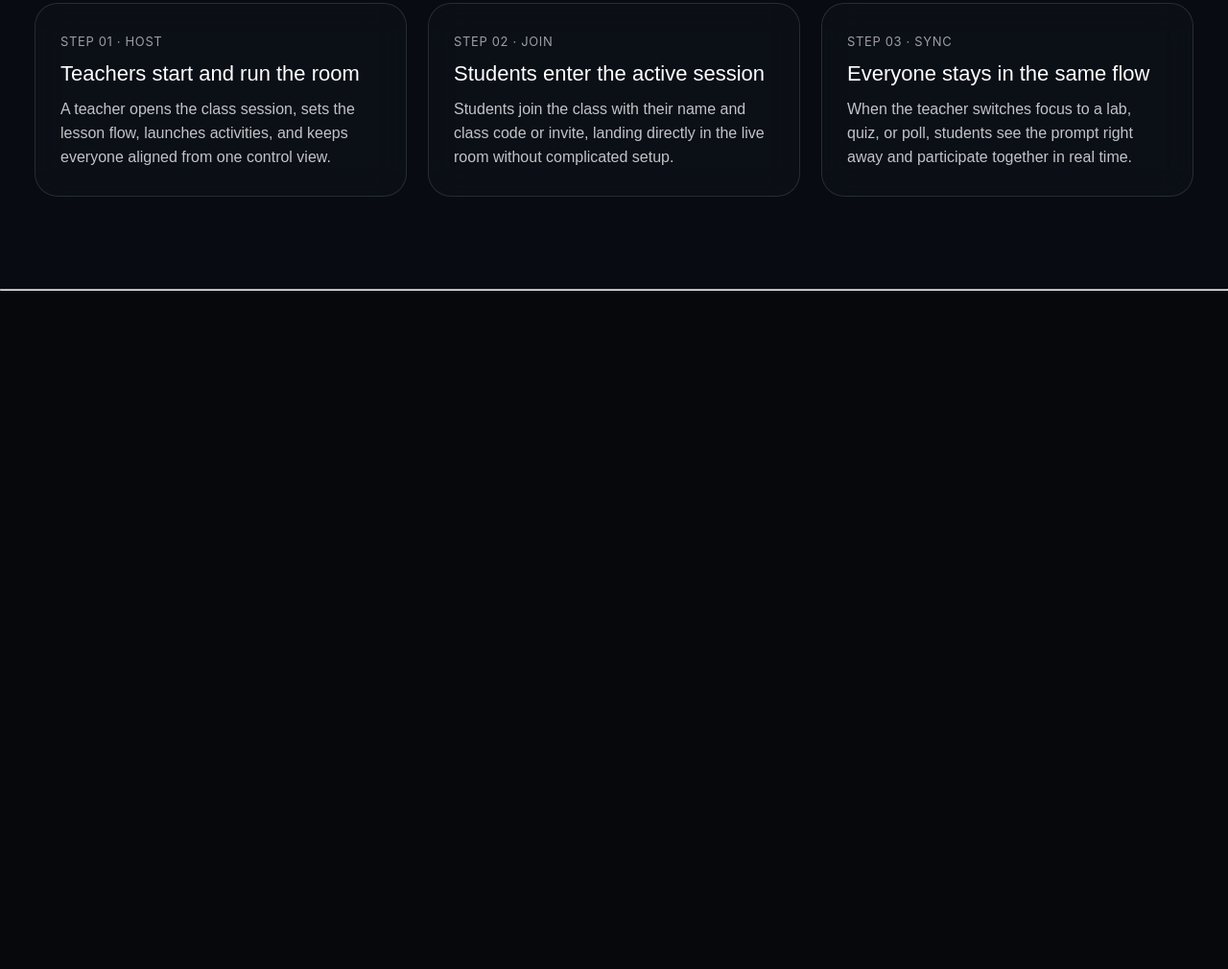
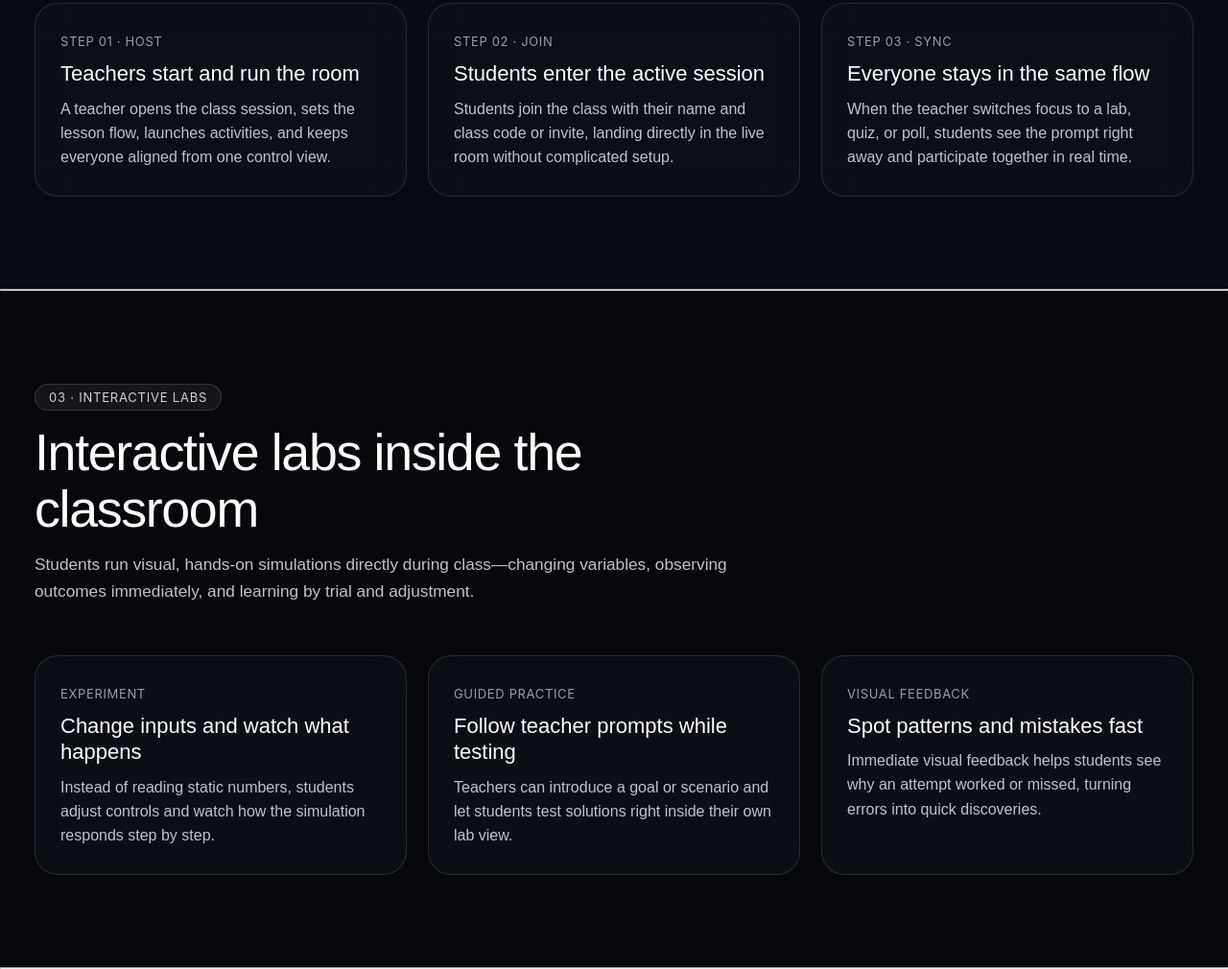
Before and after one commit to explorercosmic7-arch/SkyLabs, a plain HTML site: page Cloudclass.html in a window 1280 px wide. Shown: the part 1853-2863 px from the top of the page at 96% size. Before the commit the page ends 2156 px from the top, so only its background shows below. Drawn offline with nearby package versions, Linux system fonts and the light colour scheme; a web font is replaced by a local one.

Commit message:
Add section 3

```diff
--- a/Cloudclass.html
+++ b/Cloudclass.html
@@ -1289,6 +1289,48 @@
   </section>
 
   <hr>
+  <!-- ============================================================
+       SECTION 3: INTERACTIVE LABS IN CLOUD CLASS
+       ============================================================ -->
+  <section class="sl-cc-section" id="interactive-labs" aria-labelledby="slLabsTitle">
+    <div class="sl-cc-container">
+      <div class="sl-cc-header">
+        <span class="sl-cc-eyebrow">03 · Interactive Labs</span>
+        <h2 class="sl-cc-heading" id="slLabsTitle">Interactive labs inside the classroom</h2>
+        <p class="sl-cc-lead">
+          Students run visual, hands-on simulations directly during class—changing variables, observing outcomes immediately, and learning by trial and adjustment.
+        </p>
+      </div>
+
+      <div class="sl-cc-grid">
+        <article class="sl-cc-card">
+          <span class="sl-cc-step">Experiment</span>
+          <h3 class="sl-cc-card-title">Change inputs and watch what happens</h3>
+          <p class="sl-cc-card-text">
+            Instead of reading static numbers, students adjust controls and watch how the simulation responds step by step.
+          </p>
+        </article>
+
+        <article class="sl-cc-card">
+          <span class="sl-cc-step">Guided Practice</span>
+          <h3 class="sl-cc-card-title">Follow teacher prompts while testing</h3>
+          <p class="sl-cc-card-text">
+            Teachers can introduce a goal or scenario and let students test solutions right inside their own lab view.
+          </p>
+        </article>
+
+        <article class="sl-cc-card">
+          <span class="sl-cc-step">Visual Feedback</span>
+          <h3 class="sl-cc-card-title">Spot patterns and mistakes fast</h3>
+          <p class="sl-cc-card-text">
+            Immediate visual feedback helps students see why an attempt worked or missed, turning errors into quick discoveries.
+          </p>
+        </article>
+      </div>
+    </div>
+  </section>
+
+<hr>
 
 
 
```
